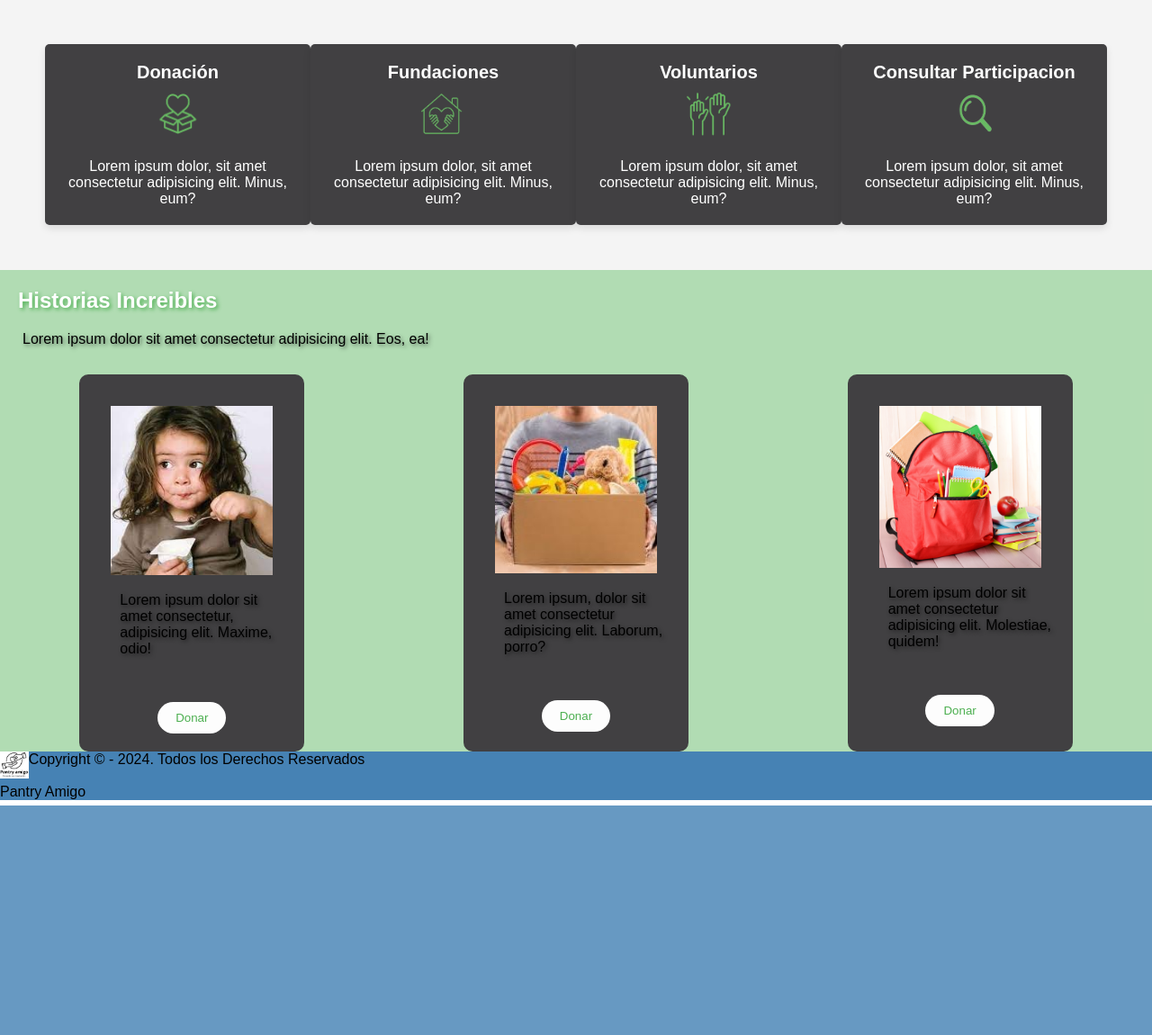
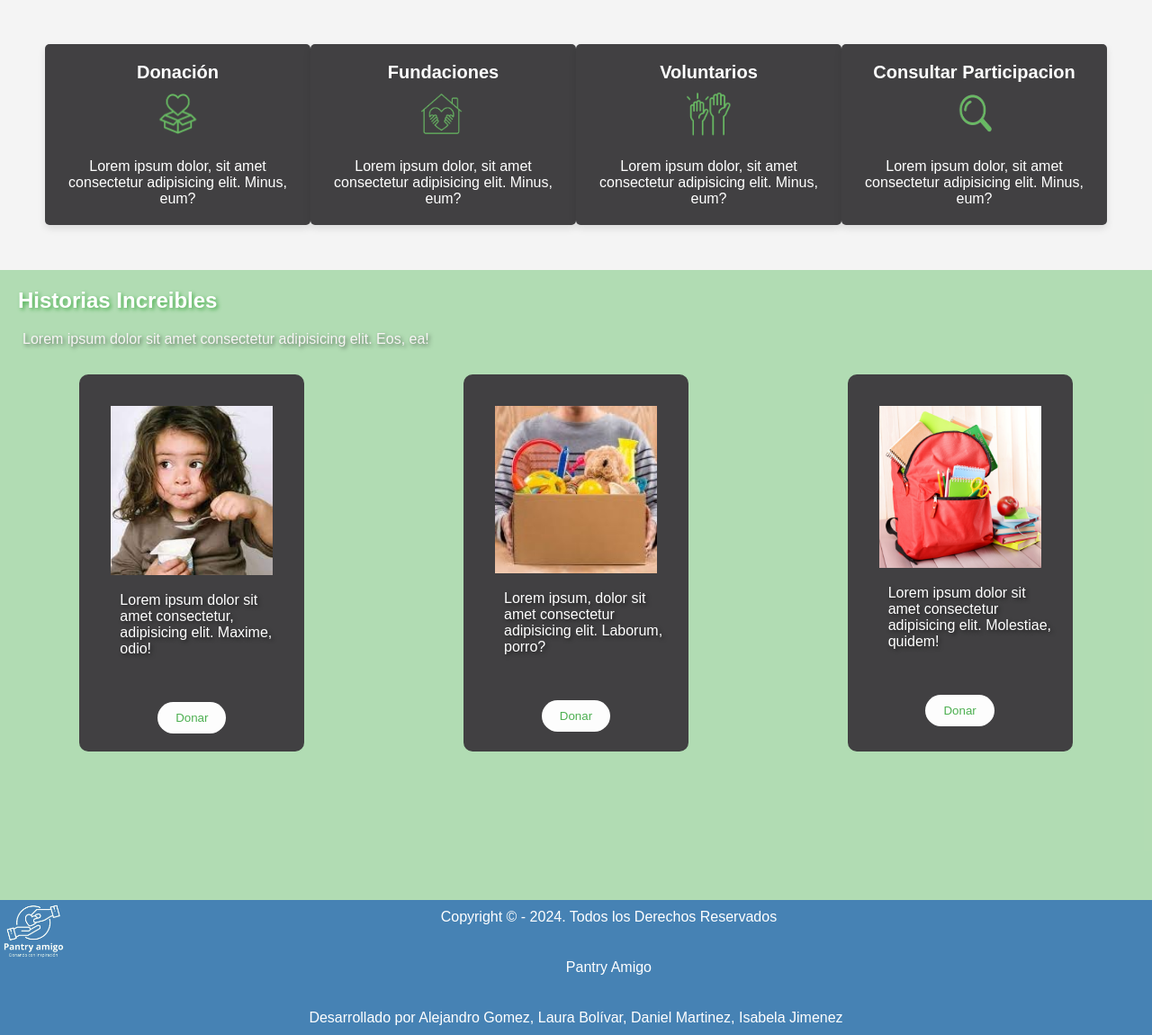
Before and after one commit to reeeloy/Pantry_Amigo, a PHP site: page /HTML/Home.html in a window 1280 px wide. Shown: the part 1087-2237 px from the top of the page at 90% size. Before the commit the page ends 1982 px from the top, so only its background shows below. Run offline with PHP 8.4, Linux system fonts and the light colour scheme.

Commit message:
centrado de footer

```diff
--- a/Pantrymaquetado/CSS/fff.css
+++ b/Pantrymaquetado/CSS/fff.css
@@ -212,7 +212,7 @@ h3 {
     text-shadow: 2px 2px 4px #4CAF50;
 }
 .historias p{
-    color: #000;
+    color: #f8f5f5;
     text-align: left;
     padding-left: 25px;
     padding-bottom: 30px;
@@ -220,6 +220,7 @@ h3 {
 }
 section{
     background-color: #4caf4f6e;
+    height: 700px;
 }
 .contenedor{
     display: flex;
@@ -249,6 +250,10 @@ section{
     margin-top: 20px;
 }
 
+.cuadrado p {
+    color: #ffffff;
+}
+
 .cuadrado button:hover {
     background-color: #4CAF50;
     color: white;
@@ -257,16 +262,25 @@ section{
 
 /*footer*/
 footer{
+
     width: 100%;
     height: 60px;
     }
 .borde-foot{
     background-color: #4682b4;
     text-align: justify;
+
+
+}
+.borde-foot p{
+    padding-top: 10px;
+    padding-bottom: 10px;
+    color: #fff;
+    text-align: center;
 }
 
 .borde-foot img{
     float:left;
-    height: 30px;
+    height: 70px;
     width: auto;
 }
--- a/Pantrymaquetado/HTML/Home.html
+++ b/Pantrymaquetado/HTML/Home.html
@@ -97,9 +97,10 @@
     <!--footer-->
     <footer>
         <div class="borde-foot">
-            <img src="../IMG/logoPA.png" alt="logo">
+            <img src="../IMG/logosinfondo.png" alt="logo">
             <p>Copyright © - 2024. Todos los Derechos Reservados</p><br>
-            <p>Pantry Amigo</p>
+            <p>Pantry Amigo</p><br>
+            <p>Desarrollado por Alejandro Gomez, Laura Bolívar, Daniel Martinez, Isabela Jimenez</p>
     </footer>
 </body>
 
```
